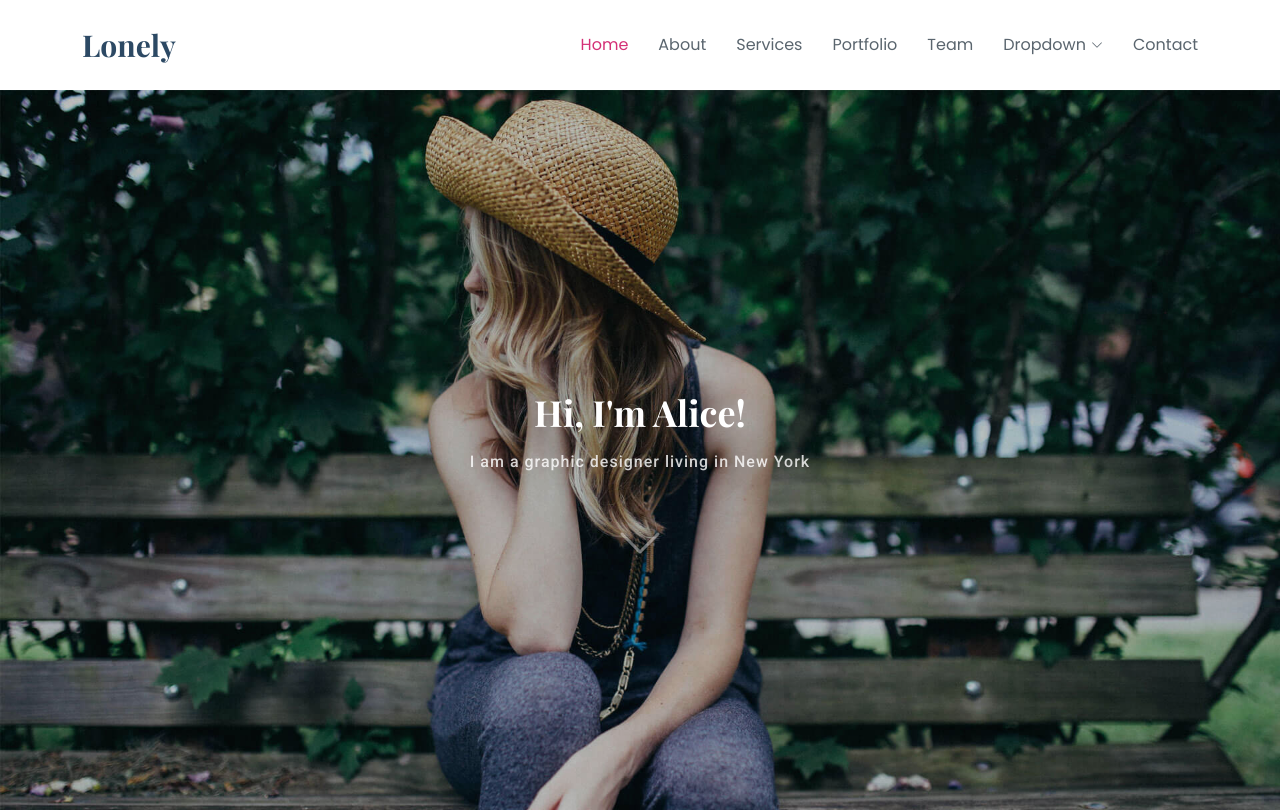
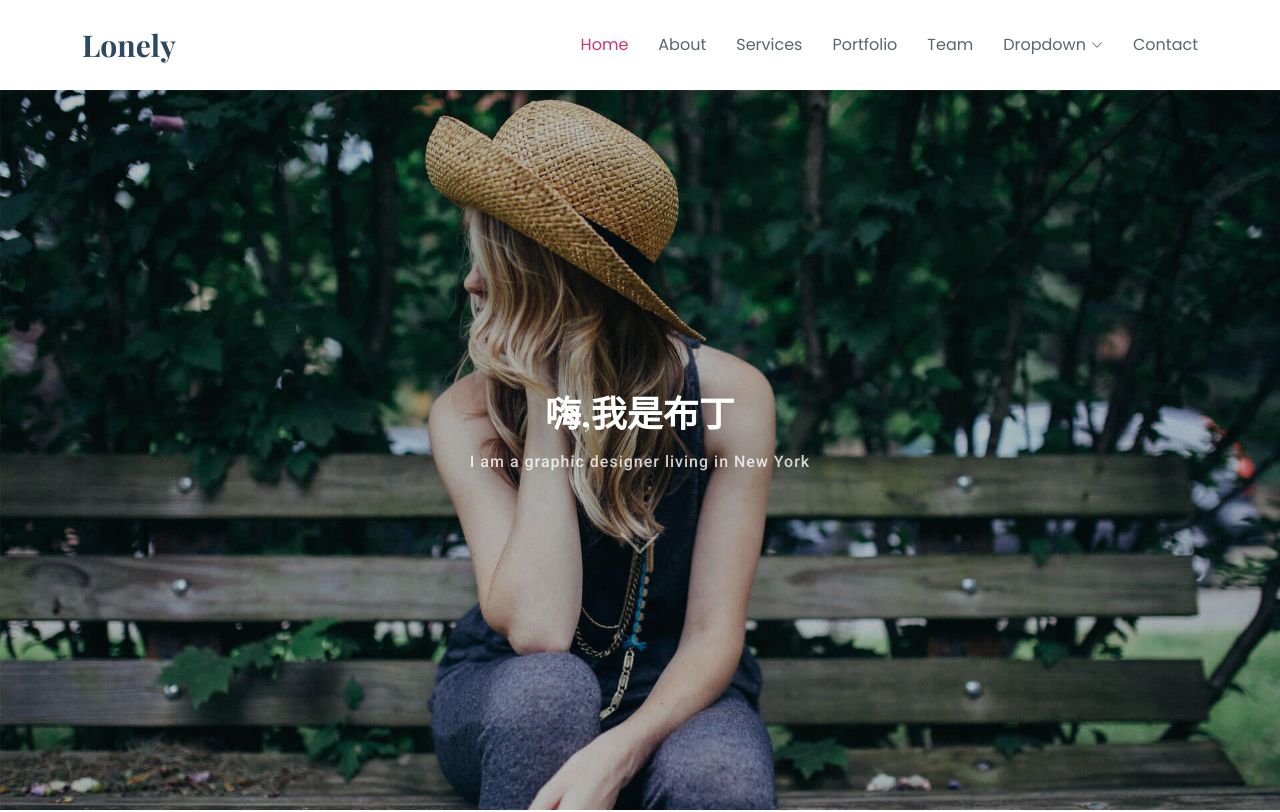
Before and after one commit to lsxzqk/lsxzqk.github.io, a plain HTML site: page index.html in a window 1280 px wide. Shown: the top 812 px of the page. Drawn offline with nearby package versions, Linux system fonts and the light colour scheme; a web font is replaced by a local one.

Commit message:
Add files via upload

```diff
--- a/index.html
+++ b/index.html
@@ -85,7 +85,7 @@
     <section id="hero" class="hero section dark-background">
 
       <div class="container text-center" data-aos="fade-up" data-aos-delay="100">
-        <h2>Hi, I'm Alice!</h2>
+        <h2>嗨,我是布丁</h2>
         <p>I am a graphic designer living in New York<br></p>
         <a href="#about" class="btn-scroll" title="Scroll Down"><i class="bi bi-chevron-down"></i></a>
       </div>
```
